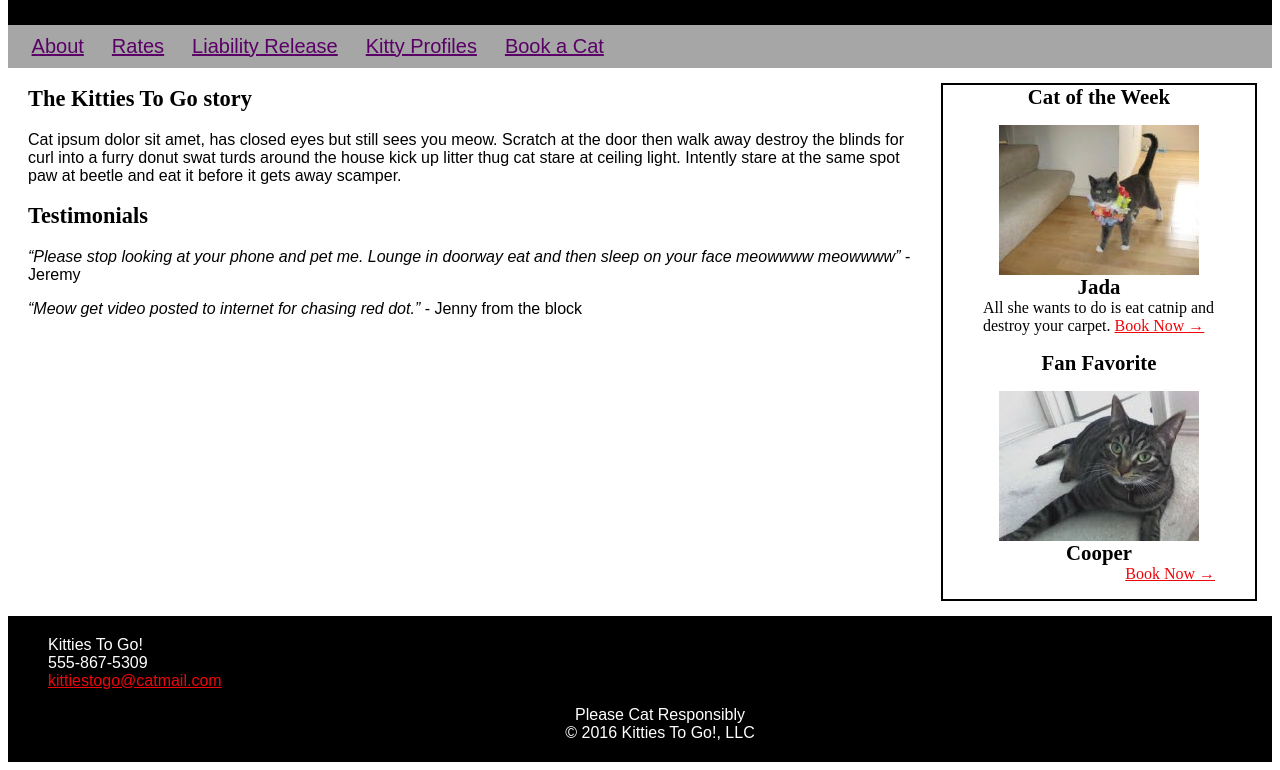
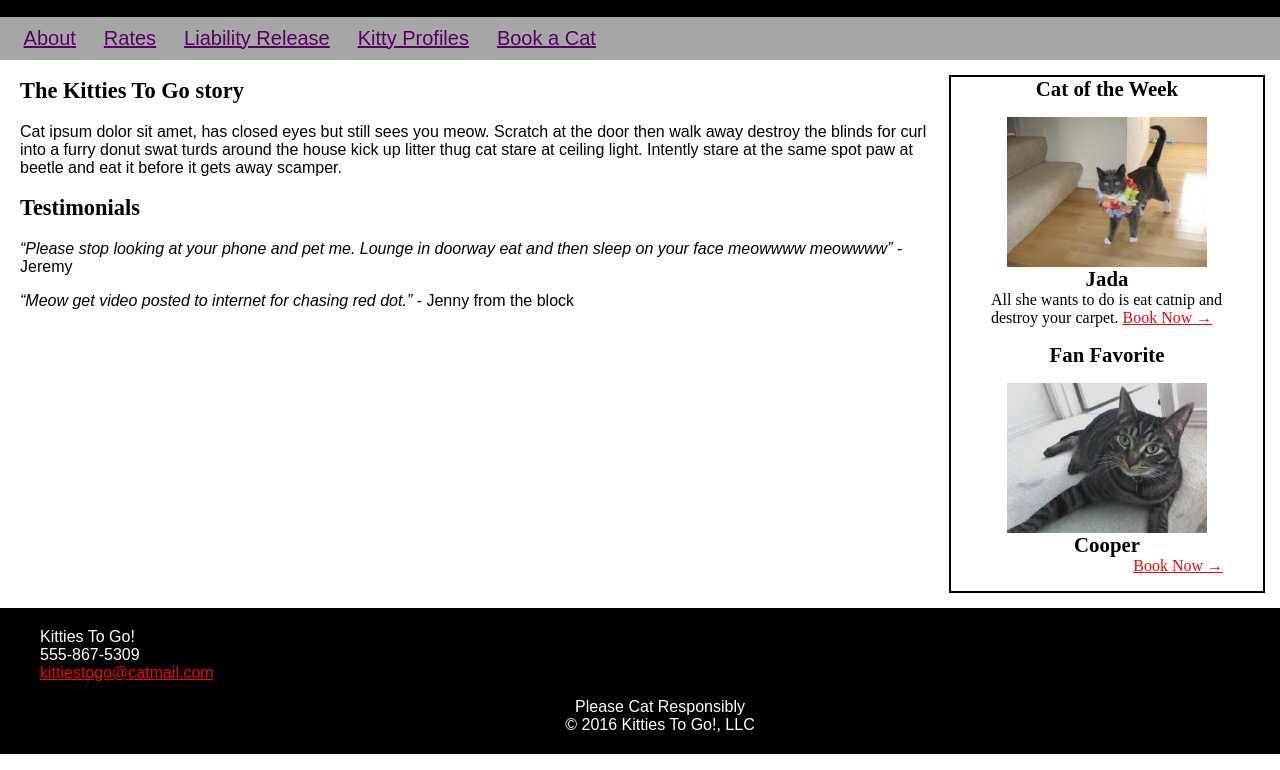
Before and after one commit to daniellehawn/week04-practice, a plain HTML site: page index.html in a window 1280 px wide. Shown: the part 139-909 px from the top of the page. Drawn offline with Linux system fonts and the light colour scheme.

```diff
--- a/index.html
+++ b/index.html
@@ -2,6 +2,7 @@
 <html lang="en">
   <head>
     <meta charset="utf-8">
+    <link rel="stylesheet" type="text/css" href="stylesheets/normalize.css">
     <link rel="stylesheet" type="text/css" href="stylesheets/stylesheet.css">
     <title>Kitties To Go!</title>
   </head>
```
